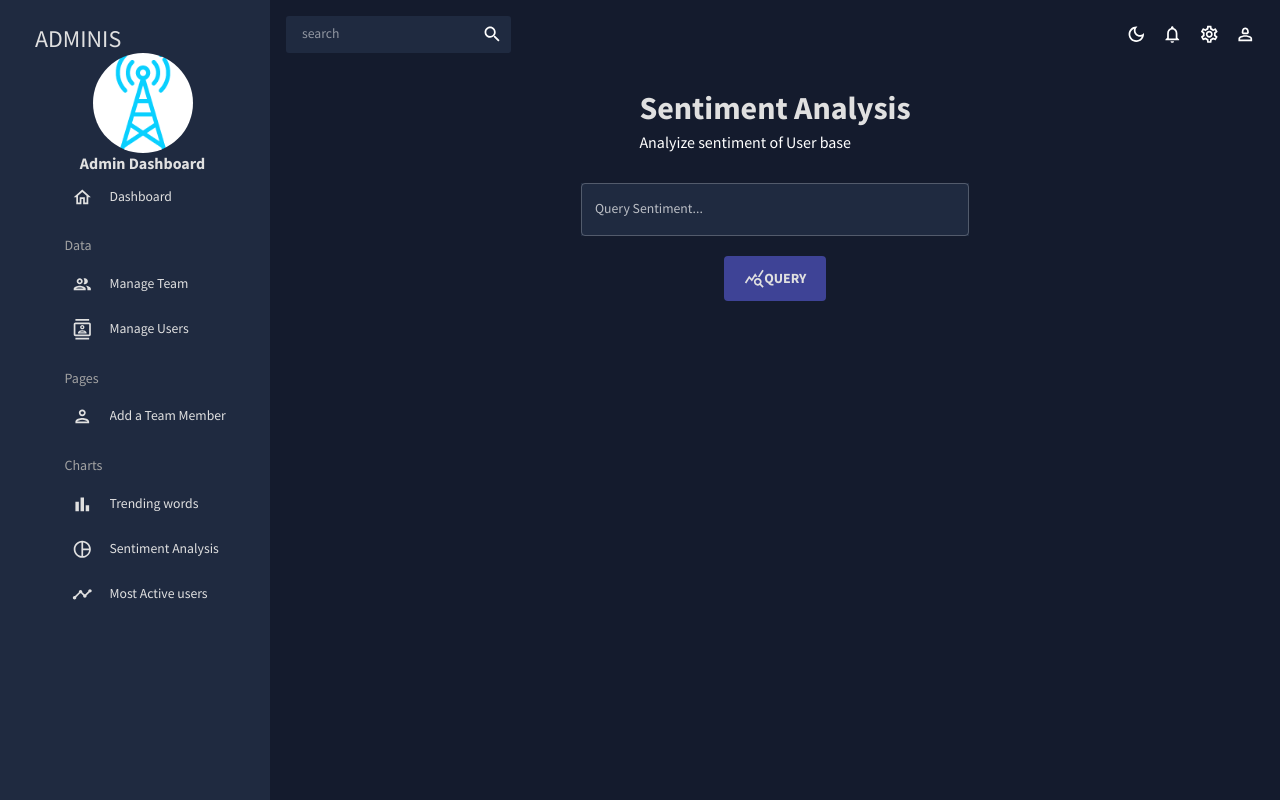
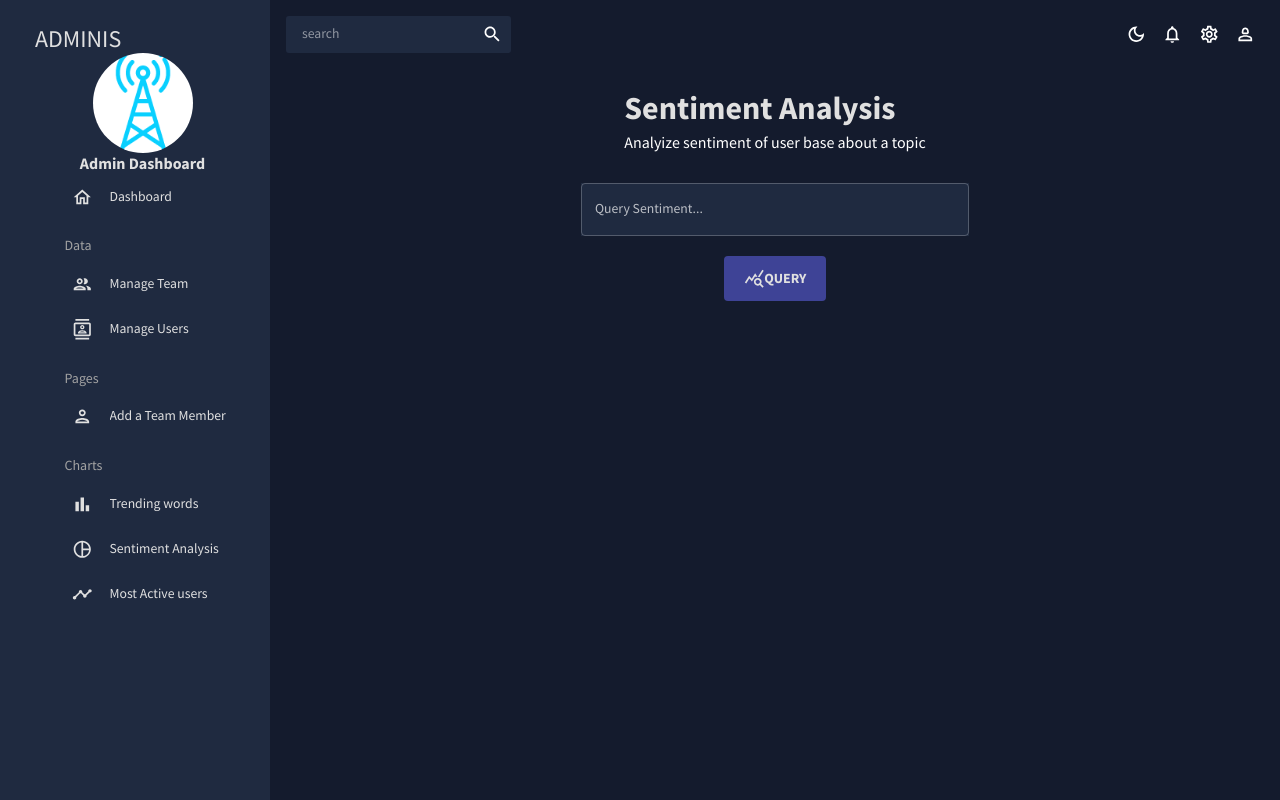
Before and after one commit to EliGuy343/semaphore-dashboard, a React (Create React App) app: page /pie in a window 1280 px wide. Built offline with nearby package versions, Linux system fonts and the light colour scheme.

Commit message:
Small fix in header

```diff
--- a/src/pages/Pie.jsx
+++ b/src/pages/Pie.jsx
@@ -55,7 +55,7 @@ const SentimentAnalysis = () => {
   return (
     <Box m="20px">
       <Box display="flex" flexDirection="column"  alignItems="center">
-        <Header title="Sentiment Analysis" subtitle="Analyize sentiment of User base" />
+        <Header title="Sentiment Analysis" subtitle="Analyize sentiment of user base about a topic" />
         <TextField
           id="outlined-basic"
           label="Query Sentiment..."
```
